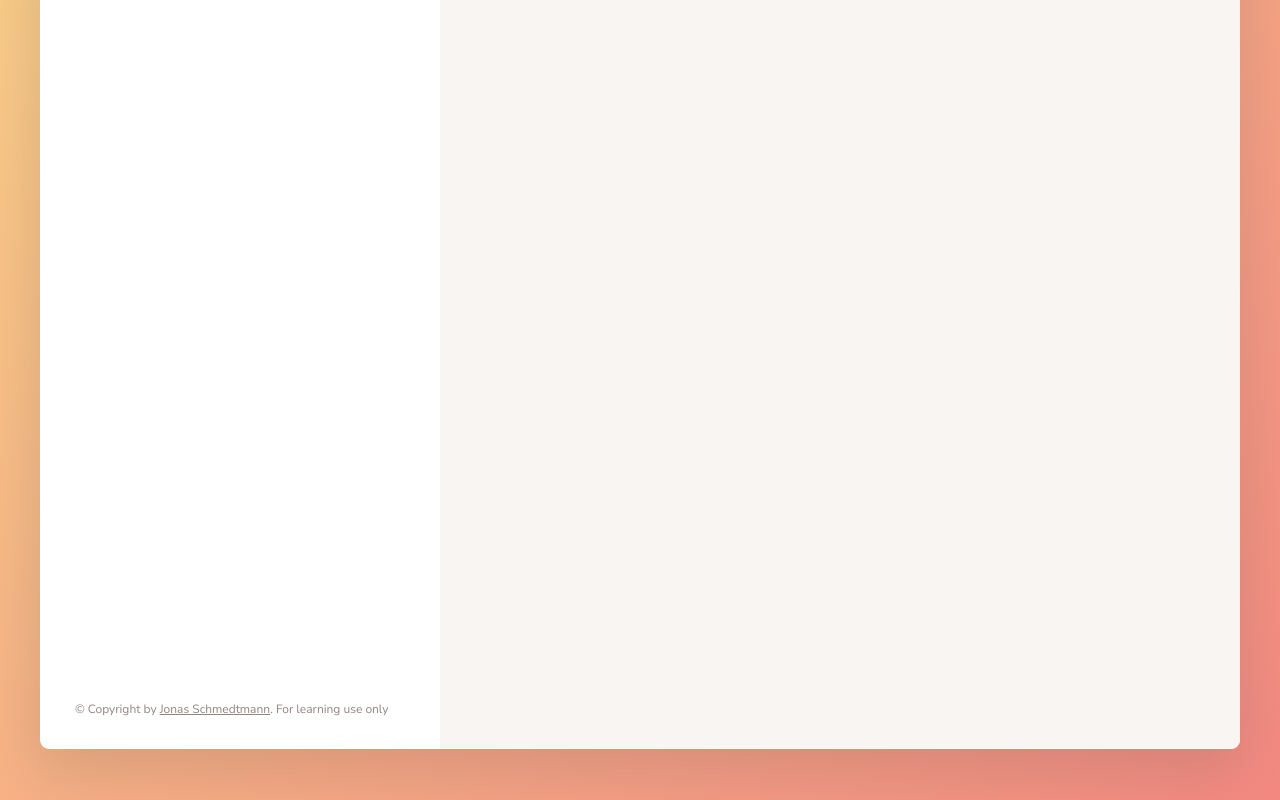
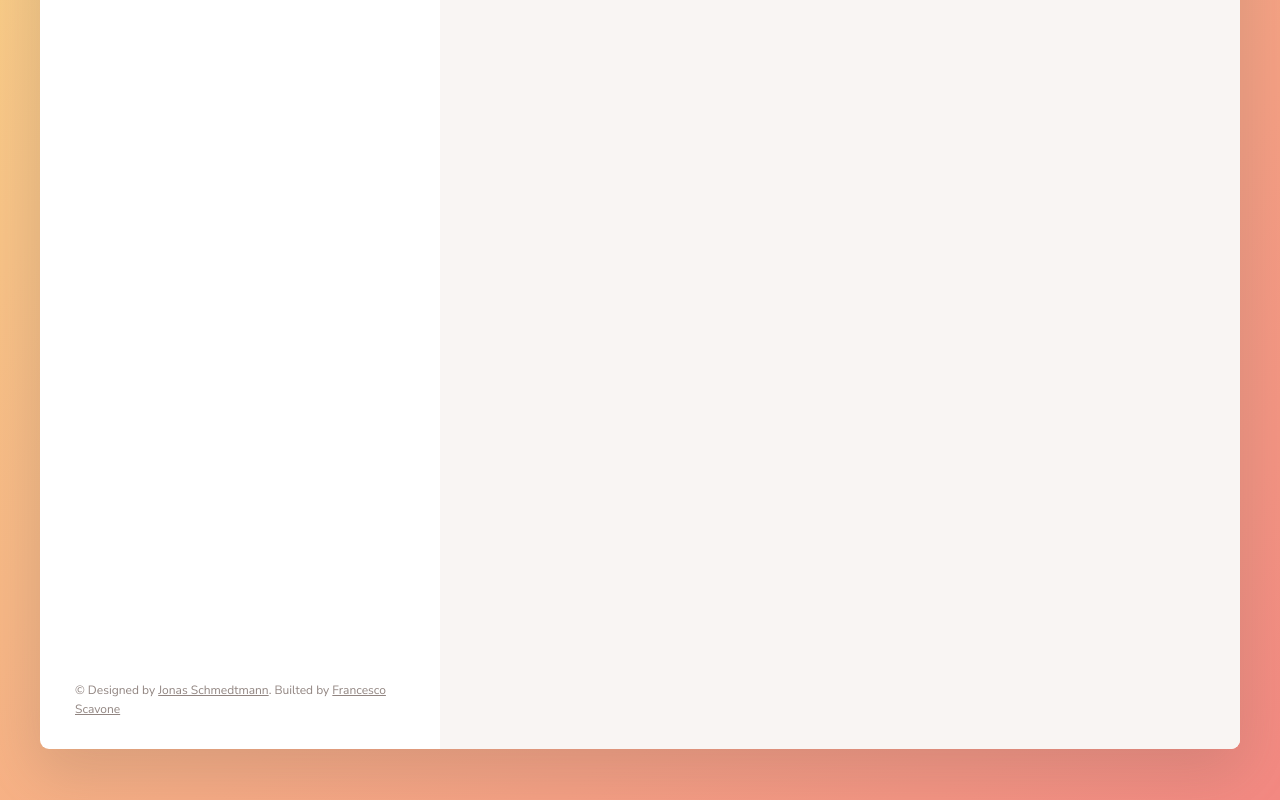
Before and after one commit to frascavone/forkify-frascavone, a website built with Parcel: page index.html in a window 1280 px wide. Shown: the part 472-1272 px from the top of the page. Built offline with nearby package versions, Linux system fonts and the light colour scheme.

Commit message:
Update index.html

```diff
--- a/index.html
+++ b/index.html
@@ -123,13 +123,19 @@
         </div>
 
         <p class="copyright">
-          &copy; Copyright by
+          &copy; Designed by
           <a
             class="twitter-link"
             target="_blank"
             href="https://twitter.com/jonasschmedtman"
             >Jonas Schmedtmann</a
-          >. For learning use only
+          >. Builted by
+          <a
+            class="twitter-link"
+            target="_blank"
+            href="https://github.com/frascavone/"
+            >Francesco Scavone</a
+          >
         </p>
       </div>
 
```
